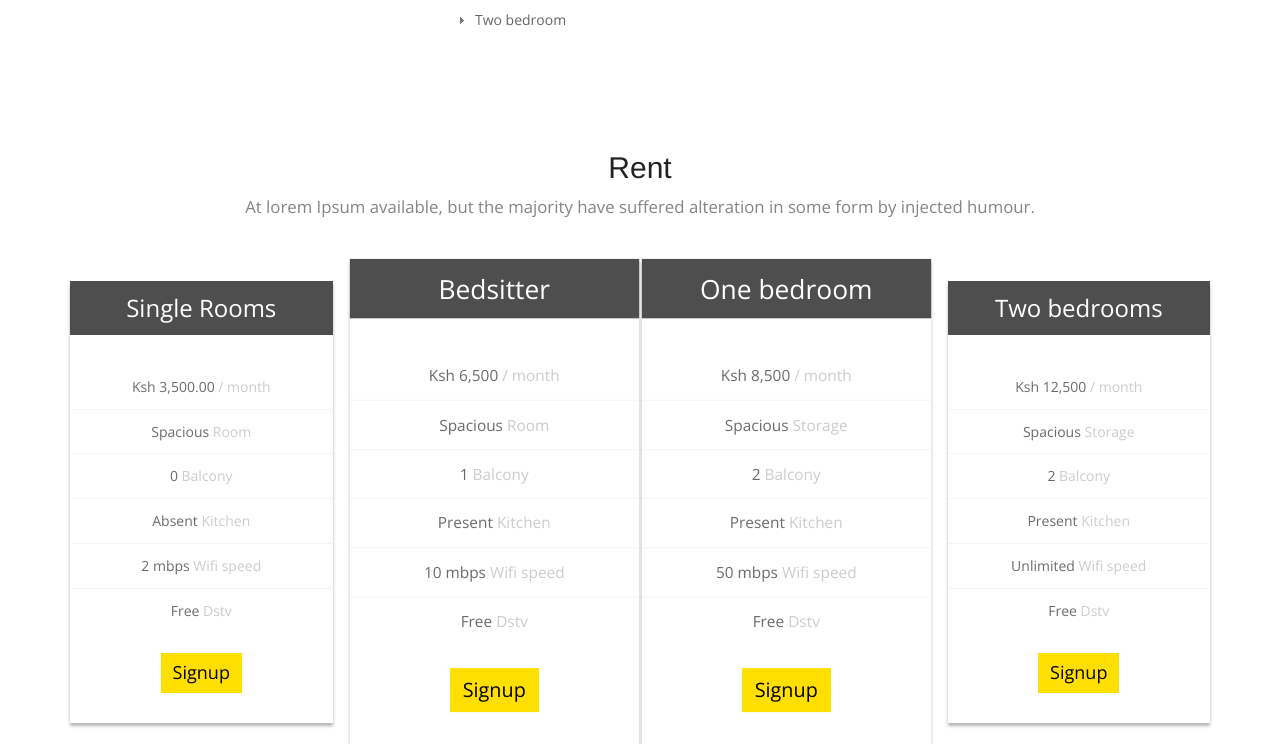
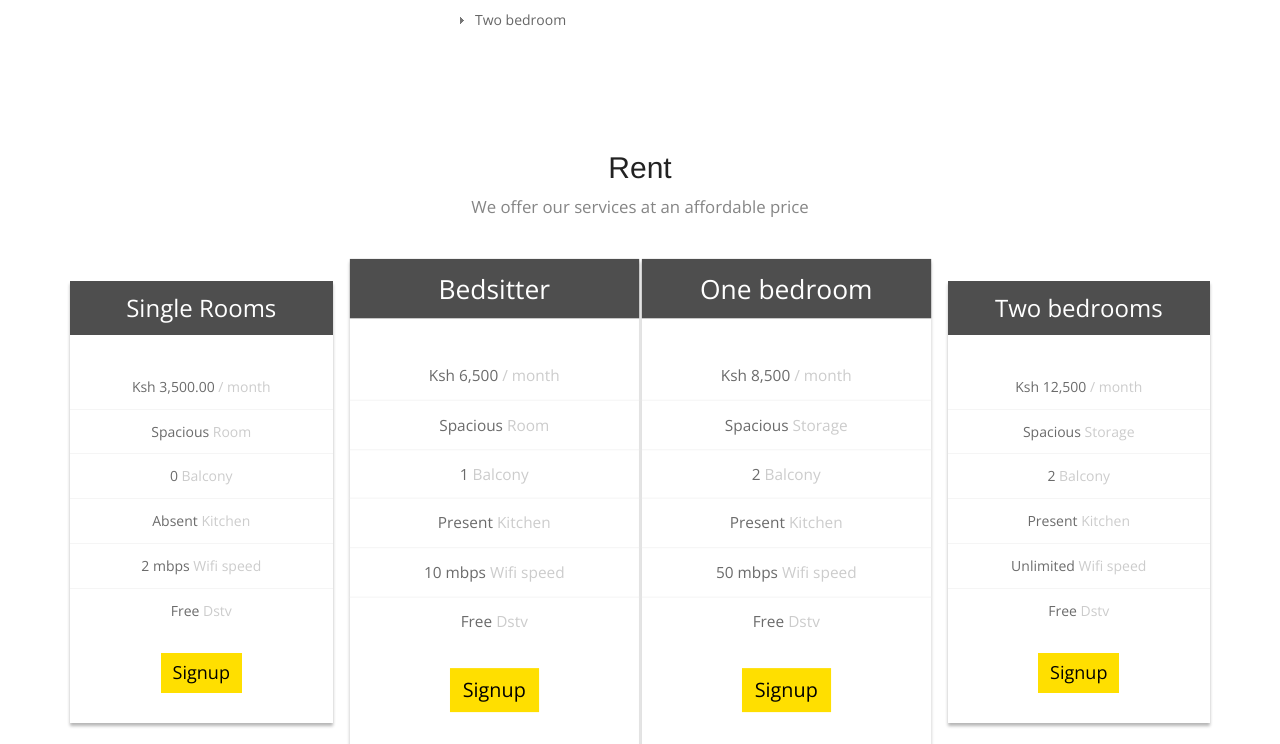
Before and after one commit to dancoon/Rental_Management_Website, a Django app: page / in a window 1280 px wide. Shown: the part 2046-2790 px from the top of the page. Run offline with Django 4.2, Linux system fonts and the light colour scheme; some libraries are stand-ins or nearby versions.

Commit message:
Some changes on the rent

```diff
--- a/core/templates/components/rent.html
+++ b/core/templates/components/rent.html
@@ -3,7 +3,7 @@
       <div class="heading text-center">
         <!-- Heading -->
         <h2>Rent</h2>
-        <p>At lorem Ipsum available, but the majority have suffered alteration in some form by injected humour.</p>
+        <p>We offer our services at an affordable price</p>
       </div>
       <div class="row flat">
         <div class="col-lg-3 col-md-3 col-sm-6 col-xs-12">
```
